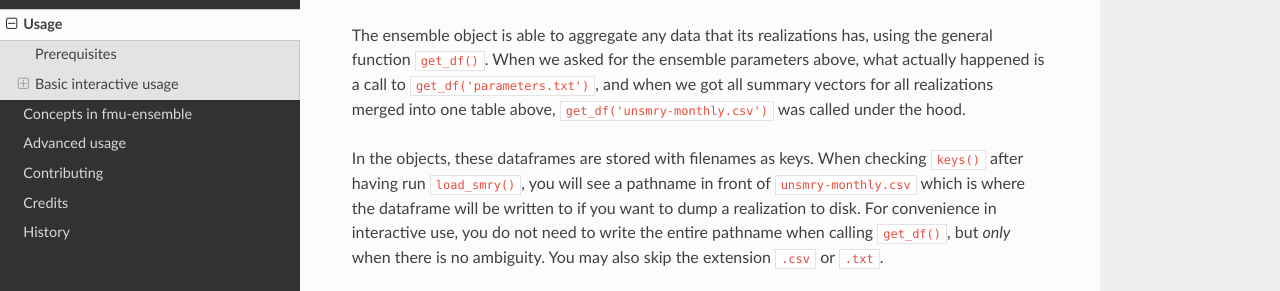
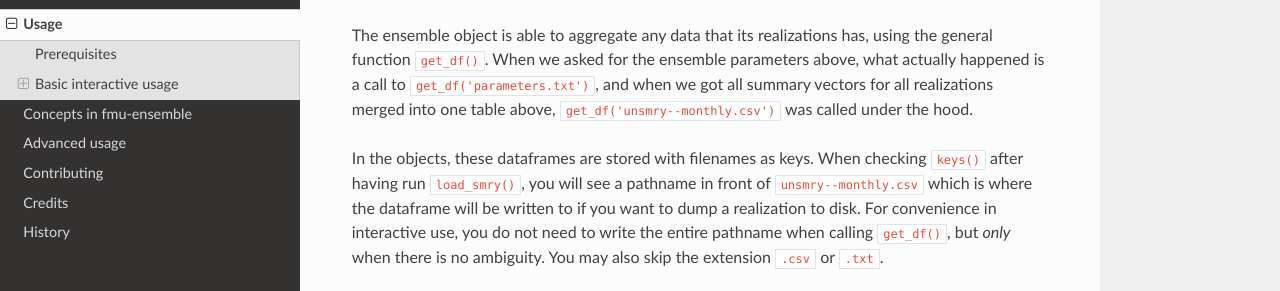
Before and after one commit to equinor/fmu-ensemble, a Sphinx documentation site: the page built from docs/usage.rst, in a window 1280 px wide and 900 px high, scrolled down 2648 px. Shown: the part 156-447 px from the top of the window. Built offline with Sphinx 7.4.7 and the Read the Docs theme 2.0.0, drawn with Linux system fonts in a browser that asks for light colours; pages that are not in the unit, such as notebooks, are missing from menus; some of the changed text lies outside the part shown.

```diff
--- a/docs/advancedusage.rst
+++ b/docs/advancedusage.rst
@@ -65,7 +65,7 @@ to "`p90`" before beint sent to Pandas and Numpy for computation.
     print(mean['parameters.txt']['FWL'])
 
     # What is the mean ultimate FOPT
-    print(mean['unsmry-monthly']['FOPT'].iloc[-1])
+    print(mean['unsmry--monthly']['FOPT'].iloc[-1])
     # (.iloc[-1] is here Pandas functionality for accessing the last
     # row)
 
--- a/docs/usage.rst
+++ b/docs/usage.rst
@@ -155,11 +155,11 @@ realizations has, using the general function ``get_df()``. When we
 asked for the ensemble parameters above, what actually happened is a
 call to ``get_df('parameters.txt')``, and when we got all summary
 vectors for all realizations merged into one table above,
-``get_df('unsmry-monthly.csv')`` was called under the hood.
+``get_df('unsmry--monthly.csv')`` was called under the hood.
 
 In the objects, these dataframes are stored with filenames as
 keys. When checking ``keys()`` after having run ``load_smry()``, you
-will see a pathname in front of ``unsmry-monthly.csv`` which is where
+will see a pathname in front of ``unsmry--monthly.csv`` which is where
 the dataframe will be written to if you want to dump a realization to
 disk. For convenience in interactive use, you do not need to write the
 entire pathname when calling ``get_df()``, but *only* when there is no
@@ -237,7 +237,7 @@ following:
     ens.drop('parameters.txt', keys=['FOO1', 'FOO2', 'FOO3'])
     ens.drop('geo_gas_volumes.csv', rowcontains='Totals') # Deletes all rows with 'Totals' anywhere.
     ens.drop('geo_oil_volumes.csv', column='Giip')
-    ens.drop('unsmry-monthly', rowcontains='2000-01-01') # Enter dates as strings
+    ens.drop('unsmry--monthly', rowcontains='2000-01-01') # Enter dates as strings
 
 When called on `ScratchEnsemble` object the drops occur in each linked
 realization object, while on virtual ensembles, it occurs directly in
@@ -286,7 +286,7 @@ Examples:
 
     # Assuming an ensemble where yearly summary data is loaded,
     # throw away all realizations that did not reach a certain date
-    ens.filter('unsmry-yearly', column='DATE',
+    ens.filter('unsmry--yearly', column='DATE',
                columncontains='2030-01-01')
 
     # Extract the subset for a specific sensitivity.
```
